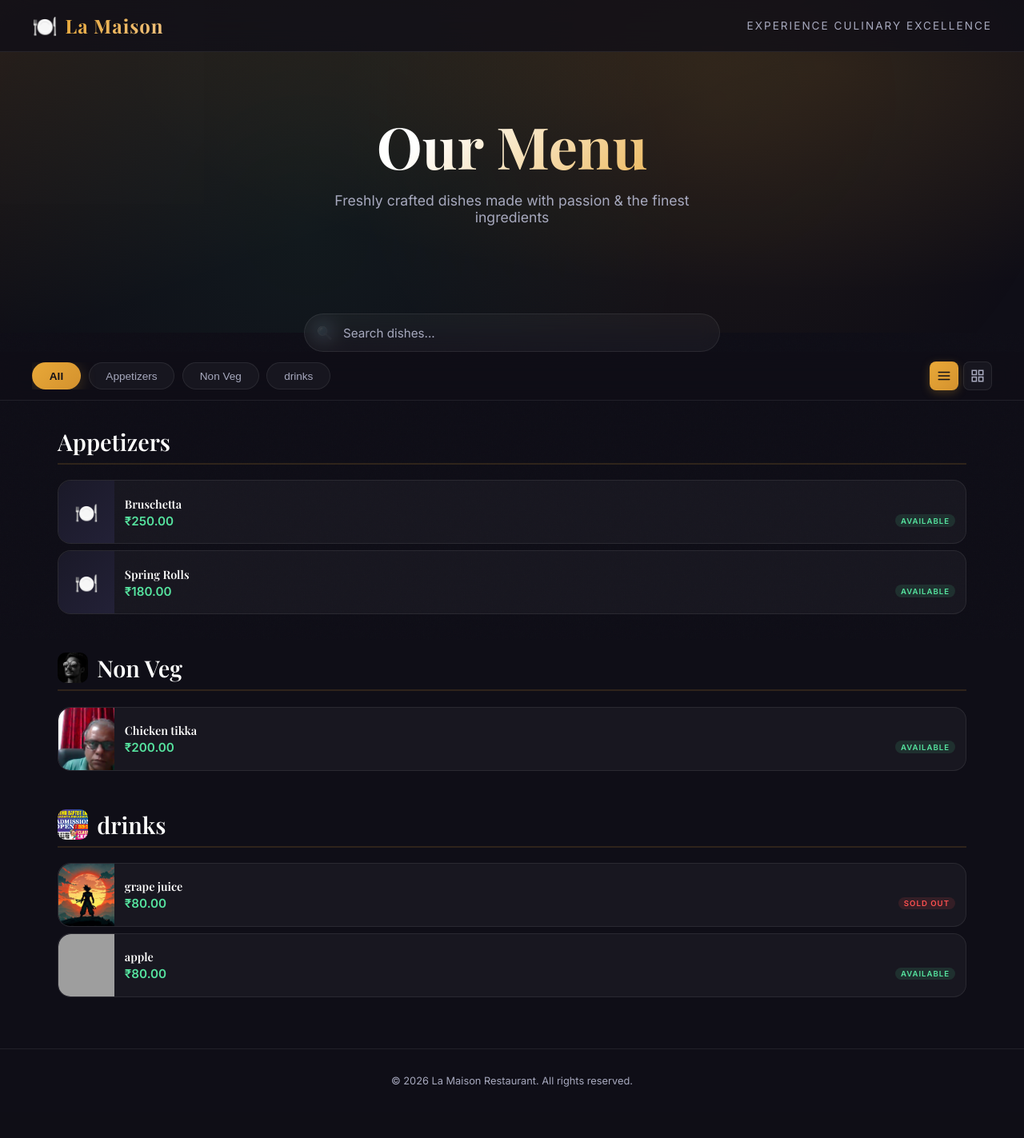
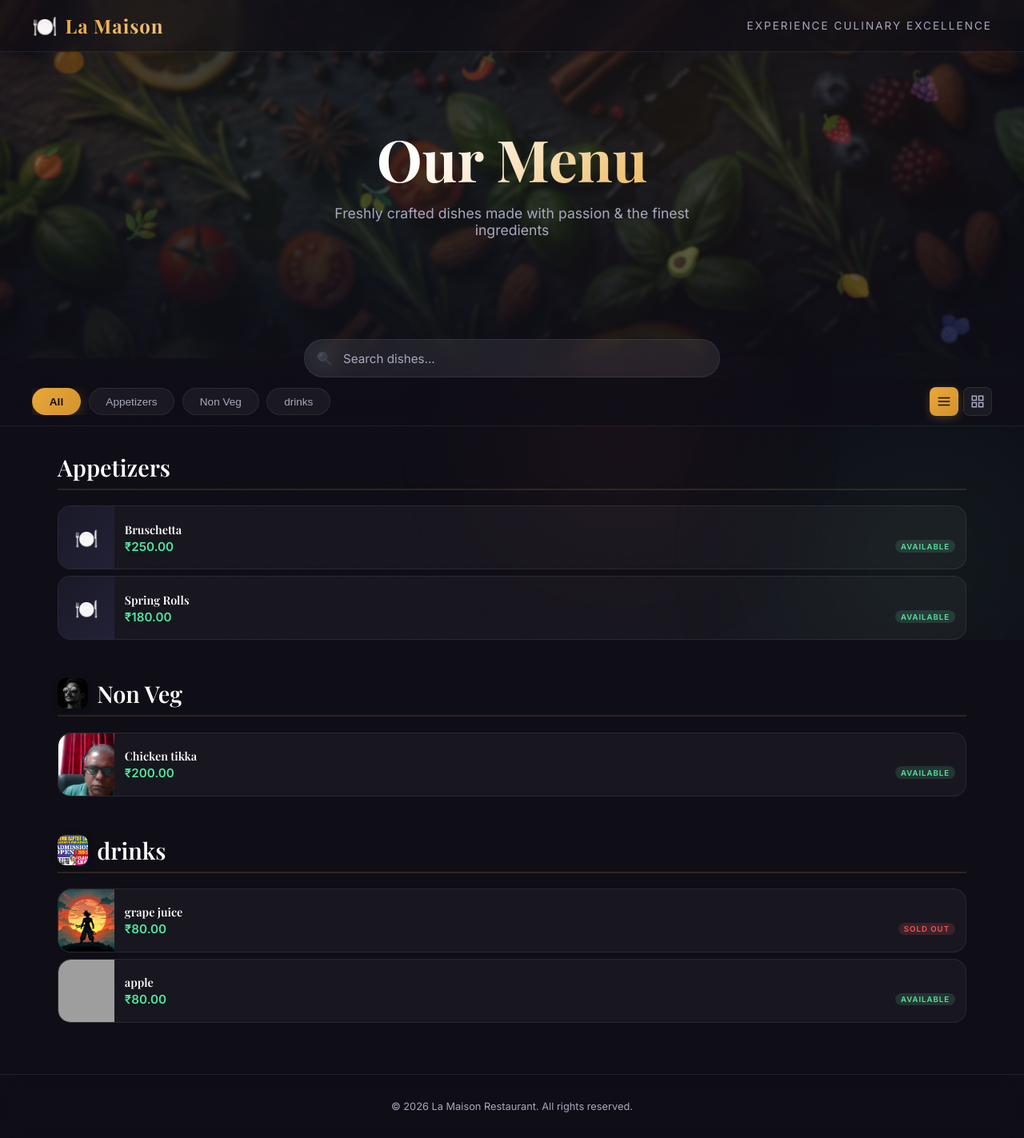
Before and after one commit to Adharsh-jai/Menu, a Flask app: page / in a window 1280 px wide. Shown: the whole page at 80% size. Before the commit the page ends 1359 px from the top, so only its background shows below. Run offline with Flask 3, Linux system fonts and the light colour scheme; data comes from the database, SQL or seed files in the repository; grey boxes are pictures that could not be loaded.

Commit message:
background added

```diff
--- a/static/css/style.css
+++ b/static/css/style.css
@@ -7,13 +8,16 @@
 :root {
     --bg:          #0f0e17;
     --surface:     #1a1928;
-    --glass:       rgba(255,255,255,.04);
+    --glass:       rgba(255,255,255,.05);
     --glass-border:rgba(255,255,255,.08);
+    --glass-strong:rgba(255,255,255,.08);
     --text:        #fffffe;
     --text-muted:  #a7a9be;
     --accent:      #e8a838;
     --accent-glow: rgba(232,168,56,.25);
     --price:       #56e39f;
+    --warm-red:    #e85d4a;
+    --warm-orange: #f0a040;
     --radius:      16px;
     --radius-sm:   10px;
     --font-heading:'Playfair Display', serif;
@@ -40,14 +44,62 @@ body::before {
     z-index: 0;
 }
 
+/* ─── AMBIENT BLUR BLOBS ──────────────────────────────────────── */
+
+.ambient-blobs {
+    position: fixed; inset: 0;
+    pointer-events: none;
+    z-index: 0;
+    overflow: hidden;
+}
+
+.blob {
+    position: absolute;
+    border-radius: 50%;
+    filter: blur(120px);
+    opacity: .15;
+    animation: blobDrift 20s ease-in-out infinite alternate;
+}
+
+.blob-1 {
+    width: 500px; height: 500px;
+    background: radial-gradient(circle, var(--accent), transparent 70%);
+    top: -100px; left: -100px;
+    animation-duration: 18s;
+}
+
+.blob-2 {
+    width: 400px; height: 400px;
+    background: radial-gradient(circle, var(--price), transparent 70%);
+    bottom: -80px; right: -80px;
+    animation-duration: 22s;
+    animation-delay: -5s;
+}
+
+.blob-3 {
+    width: 350px; height: 350px;
+    background: radial-gradient(circle, var(--warm-red), transparent 70%);
+    top: 40%; left: 50%;
+    transform: translateX(-50%);
+    animation-duration: 25s;
+    animation-delay: -10s;
+}
+
+@keyframes blobDrift {
+    0%   { transform: translate(0, 0) scale(1); }
+    33%  { transform: translate(60px, -40px) scale(1.1); }
+    66%  { transform: translate(-40px, 50px) scale(0.95); }
+    100% { transform: translate(30px, 20px) scale(1.05); }
+}
+
 /* ─── HEADER ───────────────────────────────────────────────── */
 
 #site-header {
     position: fixed; top: 0; left: 0; width: 100%;
     z-index: 100;
-    background: rgba(15,14,23,.75);
-    backdrop-filter: blur(18px);
-    -webkit-backdrop-filter: blur(18px);
+    background: rgba(15,14,23,.6);
+    backdrop-filter: blur(24px) saturate(1.4);
+    -webkit-backdrop-filter: blur(24px) saturate(1.4);
     border-bottom: 1px solid var(--glass-border);
     padding: 1rem 2rem;
     transition: var(--transition);
@@ -77,30 +131,79 @@ body::before {
 
 #hero {
     position: relative;
-    height: 52vh; min-height: 350px;
+    height: 56vh; min-height: 380px;
     display: flex; align-items: center; justify-content: center;
-    background:
-        linear-gradient(160deg, rgba(232,168,56,.12), transparent 50%),
-        radial-gradient(ellipse at 80% 20%, rgba(232,168,56,.1), transparent 60%),
-        var(--bg);
     overflow: hidden;
+}
+
+/* Food background image */
+.hero-bg-img {
+    position: absolute; inset: 0;
+    background: url('/static/uploads/hero_food_bg.png') center/cover no-repeat;
+    opacity: .35;
+    filter: blur(2px);
+    transform: scale(1.05);
+    animation: heroZoom 30s ease-in-out infinite alternate;
+}
+
+@keyframes heroZoom {
+    0%   { transform: scale(1.05); }
+    100% { transform: scale(1.12); }
 }
 
 .hero-overlay {
     position: absolute; inset: 0;
     background:
-        radial-gradient(circle at 30% 70%, rgba(86,227,159,.06) 0%, transparent 50%),
-        radial-gradient(circle at 70% 30%, rgba(232,168,56,.08) 0%, transparent 50%);
+        linear-gradient(to bottom, rgba(15,14,23,.5) 0%, rgba(15,14,23,.3) 40%, rgba(15,14,23,.85) 100%),
+        radial-gradient(circle at 30% 70%, rgba(86,227,159,.08) 0%, transparent 50%),
+        radial-gradient(circle at 70% 30%, rgba(232,168,56,.1) 0%, transparent 50%);
     animation: heroPulse 8s ease-in-out infinite alternate;
 }
 
 @keyframes heroPulse {
-    0%   { opacity: .6; }
+    0%   { opacity: .7; }
     100% { opacity: 1; }
 }
 
+/* ─── FLOATING FOOD EMOJIS ─────────────────────────────────── */
+
+.floating-foods {
+    position: absolute; inset: 0;
+    pointer-events: none;
+    z-index: 1;
+}
+
+.float-item {
+    position: absolute;
+    font-size: clamp(1.4rem, 3vw, 2.2rem);
+    opacity: .25;
+    filter: blur(1px);
+    animation: floatFood 12s ease-in-out infinite alternate;
+    animation-delay: calc(var(--i) * -1.3s);
+}
+
+/* Position each floating food item */
+.float-item:nth-child(1)  { top: 10%; left: 5%; }
+.float-item:nth-child(2)  { top: 20%; right: 8%; }
+.float-item:nth-child(3)  { top: 60%; left: 12%; }
+.float-item:nth-child(4)  { top: 75%; right: 15%; }
+.float-item:nth-child(5)  { top: 30%; left: 80%; }
+.float-item:nth-child(6)  { top: 50%; left: 35%; }
+.float-item:nth-child(7)  { top: 15%; left: 45%; }
+.float-item:nth-child(8)  { top: 70%; left: 65%; }
+.float-item:nth-child(9)  { top: 40%; left: 3%; }
+.float-item:nth-child(10) { top: 85%; right: 5%; }
+
+@keyframes floatFood {
+    0%   { transform: translateY(0) rotate(0deg) scale(1); }
+    25%  { transform: translateY(-15px) rotate(8deg) scale(1.08); }
+    50%  { transform: translateY(8px) rotate(-5deg) scale(0.95); }
+    75%  { transform: translateY(-10px) rotate(3deg) scale(1.05); }
+    100% { transform: translateY(5px) rotate(-3deg) scale(1); }
+}
+
 .hero-content {
-    position: relative; z-index: 1;
+    position: relative; z-index: 2;
     text-align: center; padding: 2rem;
 }
 
@@ -138,15 +244,15 @@ body::before {
 
 #searchInput {
     width: 100%; padding: .85rem 2.8rem .85rem 3rem;
-    background: var(--glass);
+    background: var(--glass-strong);
     border: 1px solid var(--glass-border);
     border-radius: 50px;
     color: var(--text);
     font-size: .95rem;
     font-family: var(--font-body);
     outline: none;
-    backdrop-filter: blur(12px);
-    -webkit-backdrop-filter: blur(12px);
+    backdrop-filter: blur(16px) saturate(1.2);
+    -webkit-backdrop-filter: blur(16px) saturate(1.2);
     transition: var(--transition);
 }
 
@@ -172,9 +279,9 @@ body::before {
 
 #category-nav {
     position: sticky; top: 64px; z-index: 90;
-    background: rgba(15,14,23,.8);
-    backdrop-filter: blur(14px);
-    -webkit-backdrop-filter: blur(14px);
+    background: rgba(15,14,23,.6);
+    backdrop-filter: blur(20px) saturate(1.3);
+    -webkit-backdrop-filter: blur(20px) saturate(1.3);
     border-bottom: 1px solid var(--glass-border);
     padding: .75rem 2rem;
 }
@@ -263,10 +370,12 @@ body::before {
     cursor: pointer;
     white-space: nowrap;
     transition: var(--transition);
+    backdrop-filter: blur(8px);
+    -webkit-backdrop-filter: blur(8px);
 }
 
 .cat-tab:hover {
-    background: rgba(232,168,56,.1);
+    background: rgba(232,168,56,.12);
     color: var(--accent);
     border-color: rgba(232,168,56,.3);
 }
@@ -305,6 +414,7 @@ body::before {
 .menu-category-title .cat-img {
     width: 38px; height: 38px; border-radius: 10px;
     object-fit: cover;
+    box-shadow: 0 2px 8px rgba(0,0,0,.3);
 }
 
 /* Item grid — default (medium) */
@@ -379,12 +489,13 @@ body::before {
     height: 180px;
 }
 
-/* (large view removed — only list and medium views remain) */
+/* ─── MENU CARDS (glassmorphism) ───────────────────────────── */
 
-/* Single item card */
 .menu-card {
-    background: var(--glass);
-    border: 1px solid var(--glass-border);
+    background: rgba(255,255,255,.04);
+    backdrop-filter: blur(12px) saturate(1.2);
+    -webkit-backdrop-filter: blur(12px) saturate(1.2);
+    border: 1px solid rgba(255,255,255,.08);
     border-radius: var(--radius);
     overflow: hidden;
     transition: var(--transition);
@@ -430,6 +551,7 @@ body::before {
 .menu-card-price {
     font-size: 1.2rem; font-weight: 700;
     color: var(--price);
+    text-shadow: 0 0 20px rgba(86,227,159,.15);
 }
 
 .menu-card-badge {
@@ -439,6 +561,8 @@ body::before {
     background: rgba(86,227,159,.12);
     color: var(--price);
     font-weight: 600;
+    backdrop-filter: blur(4px);
+    -webkit-backdrop-filter: blur(4px);
 }
 
 .menu-card-badge.unavailable {
@@ -471,6 +595,10 @@ body::before {
     border-top: 1px solid var(--glass-border);
     color: var(--text-muted);
     font-size: .8rem;
+    position: relative;
+    background: rgba(15,14,23,.6);
+    backdrop-filter: blur(10px);
+    -webkit-backdrop-filter: blur(10px);
 }
 
 /* ─── ANIMATIONS ───────────────────────────────────────────── */
--- a/templates/index.html
+++ b/templates/index.html
@@ -12,6 +12,13 @@
 </head>
 <body>
 
+    <!-- ═══ AMBIENT BLUR BLOBS ═══ -->
+    <div class="ambient-blobs" aria-hidden="true">
+        <div class="blob blob-1"></div>
+        <div class="blob blob-2"></div>
+        <div class="blob blob-3"></div>
+    </div>
+
     <!-- ═══ HEADER ═══ -->
     <header id="site-header">
         <div class="header-inner">
@@ -25,10 +32,24 @@
 
     <!-- ═══ HERO ═══ -->
     <section id="hero">
+        <div class="hero-bg-img"></div>
         <div class="hero-overlay"></div>
+        <!-- Floating food emojis -->
+        <div class="floating-foods" aria-hidden="true">
+            <span class="float-item" style="--i:0">🍊</span>
+            <span class="float-item" style="--i:1">🍇</span>
+            <span class="float-item" style="--i:2">🌿</span>
+            <span class="float-item" style="--i:3">🍋</span>
+            <span class="float-item" style="--i:4">🍓</span>
+            <span class="float-item" style="--i:5">🫒</span>
+            <span class="float-item" style="--i:6">🌶️</span>
+            <span class="float-item" style="--i:7">🥑</span>
+            <span class="float-item" style="--i:8">🍎</span>
+            <span class="float-item" style="--i:9">🫐</span>
+        </div>
         <div class="hero-content">
             <h2>Our Menu</h2>
-            <p>Freshly crafted dishes made with passion & the finest ingredients</p>
+            <p>Freshly crafted dishes made with passion &amp; the finest ingredients</p>
         </div>
     </section>
 
```
Also changed, not shown: other parts of static/css/style.css (+27 -3 lines), static/uploads/floating_food_elements.png (added), static/uploads/hero_food_bg.png (added).
